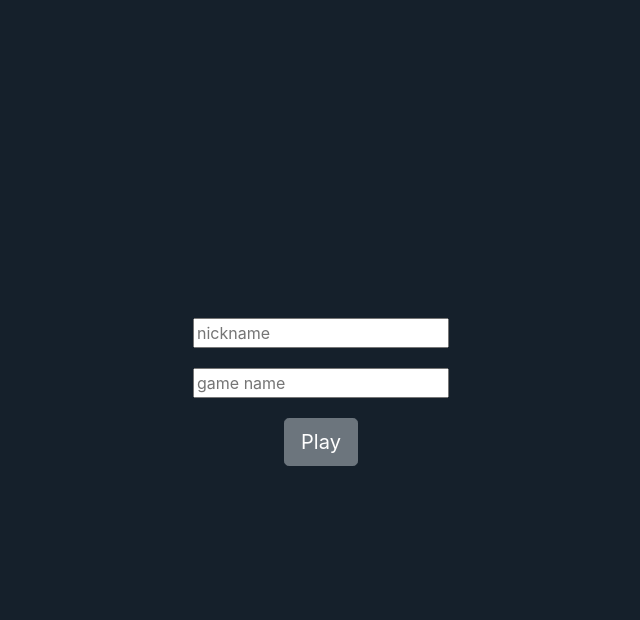
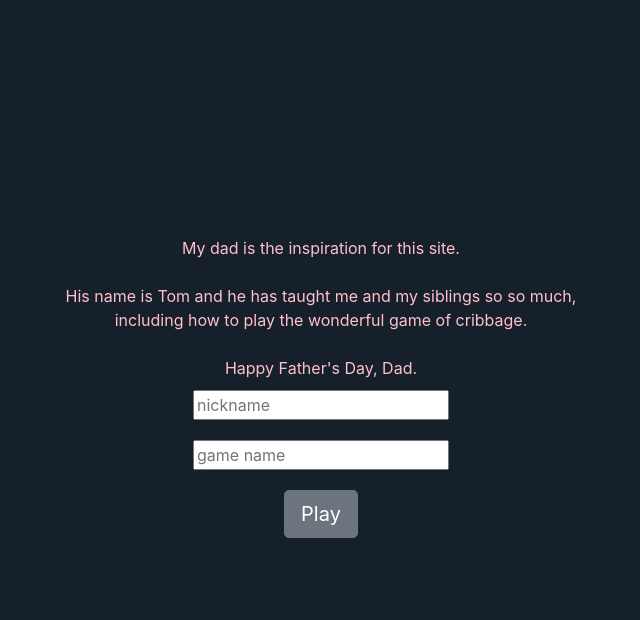
Before and after one commit to zachcalvert/card-games, a Flask app: page / in a window 1280 px wide. Shown: the top 620 px of the page, without its empty margins (319-959 px from the left). Run offline with Flask 2, Linux system fonts and the light colour scheme; some libraries are stand-ins or nearby versions.

Commit message:
Add fathers day announcement

```diff
--- a/web/cribbage.yaml
+++ b/web/cribbage.yaml
@@ -14,7 +14,7 @@ spec:
     spec:
       containers:
         - name: flask-container
-          image: "gcr.io/optimum-pier-280005/cribbage-app:v27"
+          image: "gcr.io/optimum-pier-280005/cribbage-app:v28"
           env:
             - name: "REDISHOST"
               value: "localhost"
--- a/web/cribbage/static/css/base.css
+++ b/web/cribbage/static/css/base.css
@@ -21,6 +21,14 @@ html, body {
 
 .join-game-input {
   margin-bottom: 0!important;
+}
+
+.announcement {
+    width: 100%;
+    margin: 0 30%;
+    color: pink;
+    font-size: 16px;
+    text-align: center;
 }
 
 .joinErrorMessage {
--- a/web/cribbage/templates/index.html
+++ b/web/cribbage/templates/index.html
@@ -8,6 +8,12 @@
     </head>
     <body>
         <div class="lobby d-flex align-content-center justify-content-center flex-wrap">
+             <span class="announcement">
+                 My dad is the inspiration for this site. <br /><br />
+                 His name is Tom and he has taught me and my siblings so so much, including how to play the wonderful game of cribbage.<br /><br />
+                 Happy Father's Day, Dad.
+                 <br />
+             </span>
             {% if message %}
               <span class="joinErrorMessage">{{ message }}</span>
             {% endif %}
```
